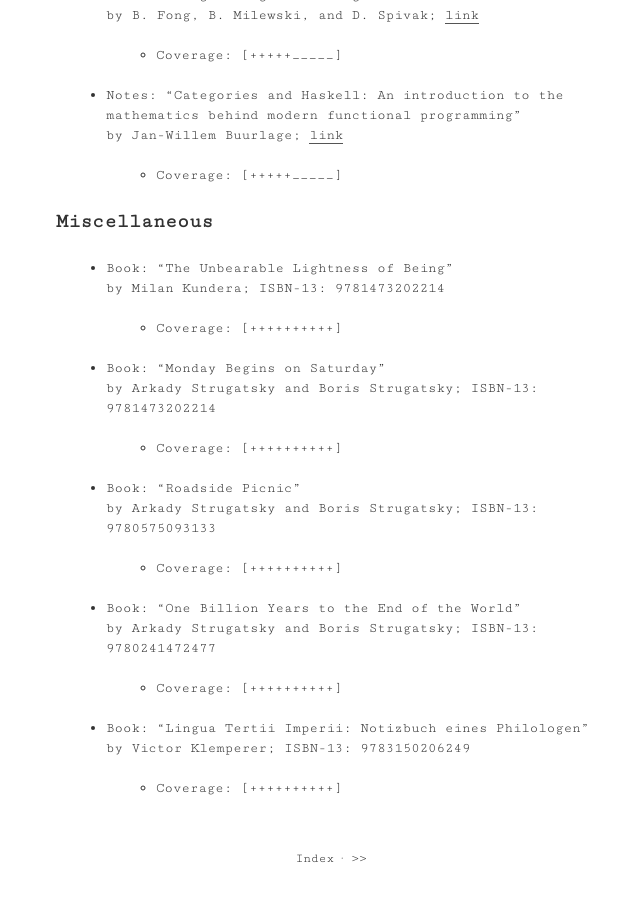
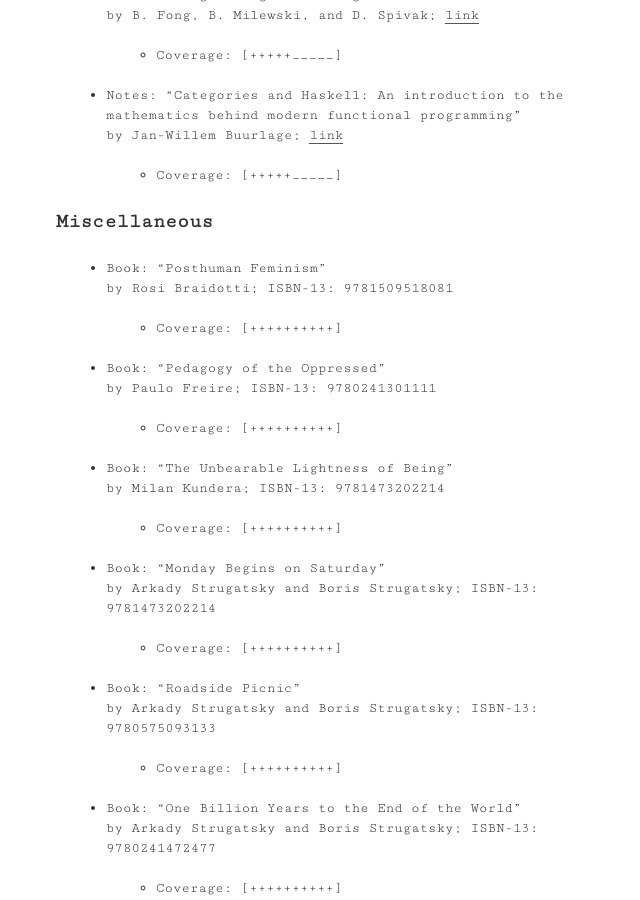
Before and after one commit to Christovis/Christovis.github.io, a Jekyll site: the page built from _blog/2022-07-28-blog-media.md, in a window 1280 px wide and 900 px high, scrolled down 3344 px. Shown: the whole window, without its empty margins (309-949 px from the left). Built offline with Jekyll 4.4.1, drawn with Linux system fonts in a browser that asks for light colours.

Commit message:
update readings

```diff
--- a/_blog/2022-07-28-blog-media.md
+++ b/_blog/2022-07-28-blog-media.md
@@ -114,6 +114,14 @@
 
 ### **Miscellaneous**
 
+* Book: "Posthuman Feminism"<br/>
+    by Rosi Braidotti; ISBN-13: 9781509518081
+    * Coverage: [++++++++++]
+
+* Book: "Pedagogy of the Oppressed"<br/>
+    by Paulo Freire; ISBN-13: 9780241301111
+    * Coverage: [++++++++++]
+
 * Book: "The Unbearable Lightness of Being"<br/>
     by Milan Kundera; ISBN-13: 9781473202214
     * Coverage: [++++++++++]
```
